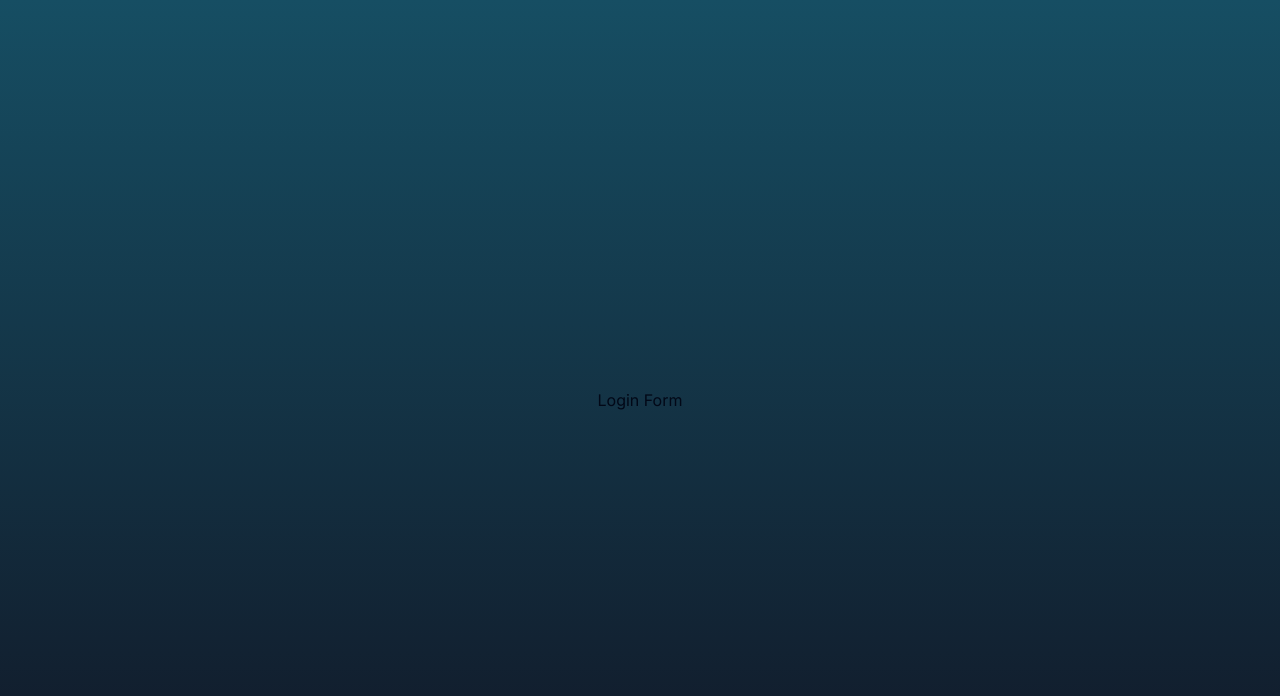
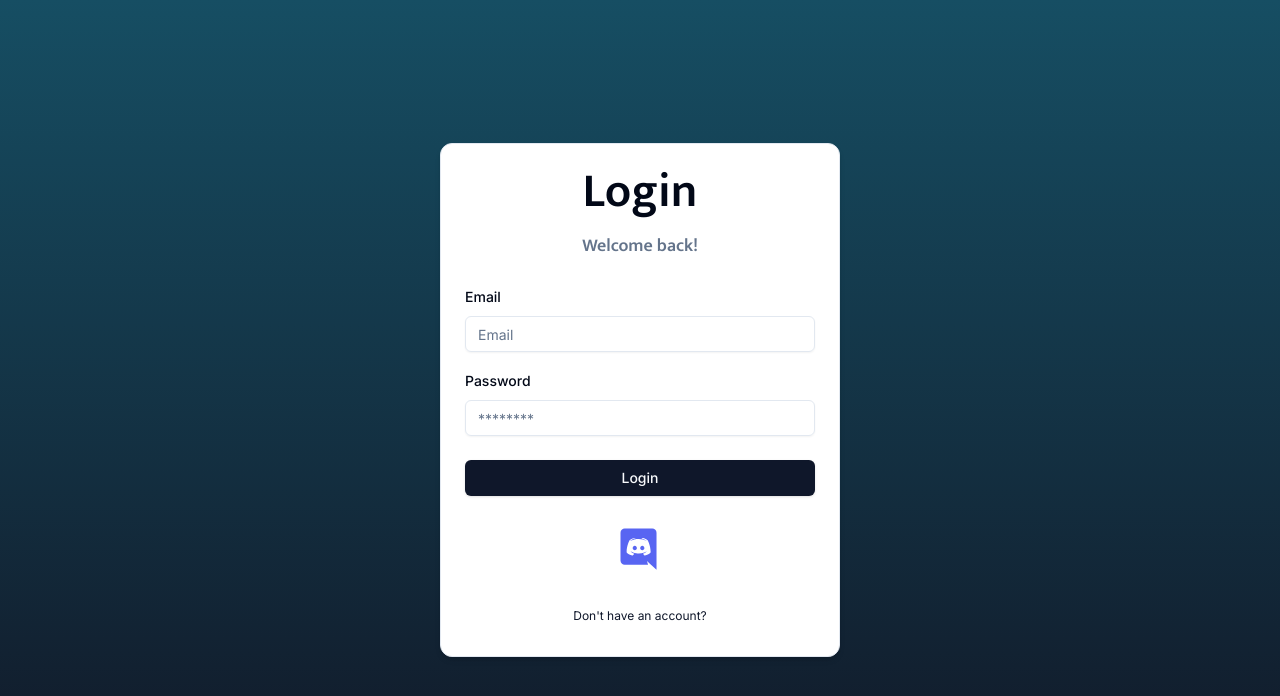
Before and after one commit to Zanges/raid-signup, a Next.js app: page /auth/login in a window 1280 px wide. Shown: the top 696 px of the page. Built offline with nearby package versions, Linux system fonts and the light colour scheme.

Commit message:
Add login form component and login schema

```diff
--- a/components/auth/login-form.tsx
+++ b/components/auth/login-form.tsx
@@ -1,7 +1,97 @@
+"use client";
+
+import * as z from "zod";
+
+import { useForm } from "react-hook-form";
+import { zodResolver } from "@hookform/resolvers/zod";
+
+import { LoginSchema } from "@/schemas";
+import { Input } from "@/components/ui/input";
+import {
+  Form,
+  FormControl,
+  FormField,
+  FormItem,
+  FormLabel,
+  FormMessage,
+} from "@/components/ui/form";
+
+import { CardWrapper } from "@/components/auth/card-wrapper";
+import { Button } from "@/components/ui/button";
+import { FormError } from "@/components/form-error";
+import { FormSuccess } from "@/components/form-success";
+
 export function LoginForm() {
+  const form = useForm<z.infer<typeof LoginSchema>>({
+    resolver: zodResolver(LoginSchema),
+    defaultValues: {
+      email: "",
+      password: "",
+    },
+  });
+
+  const onSubmit = (values: z.infer<typeof LoginSchema>) => {
+    console.log(values);
+  };
+
   return (
-    <div>
-      Login Form
-    </div>
+    <CardWrapper
+      headerLabel="Welcome back!"
+      backButtonLabel="Don't have an account?"
+      backButtonHref="/auth/register"
+      showSocial
+    >
+      <Form {...form}>
+        <form
+          onSubmit={form.handleSubmit(onSubmit)}
+          className="space-y-6"
+        >
+          <div className="space-y-4">
+            <FormField
+              control={form.control}
+              name="email"
+              render={({ field }) => (
+                <FormItem>
+                  <FormLabel>Email</FormLabel>
+                  <FormControl>
+                    <Input
+                      {...field}
+                      placeholder="Email"
+                      type="email"
+                    />
+                  </FormControl>
+                  <FormMessage />
+                </FormItem>
+              )}
+            />
+            <FormField
+              control={form.control}
+              name="password"
+              render={({ field }) => (
+                <FormItem>
+                  <FormLabel>Password</FormLabel>
+                  <FormControl>
+                    <Input
+                      {...field}
+                      placeholder="********"
+                      type="password"
+                    />
+                  </FormControl>
+                  <FormMessage />
+                </FormItem>
+              )}
+            />
+          </div>
+          <FormError errorMessage="" />
+          <FormSuccess successMessage="" />
+          <Button
+            type="submit"
+            className="w-full"
+          >
+            Login
+          </Button>
+        </form>
+      </Form>
+    </CardWrapper>
   )
 }
--- /dev/null
+++ b/schemas/index.ts
@@ -0,0 +1,6 @@
+import * as z from 'zod';
+
+export const LoginSchema = z.object({
+  email: z.string().email({ message: 'Email is required' }),
+  password: z.string().min(1, { message: 'Password is required' }),
+});
```
